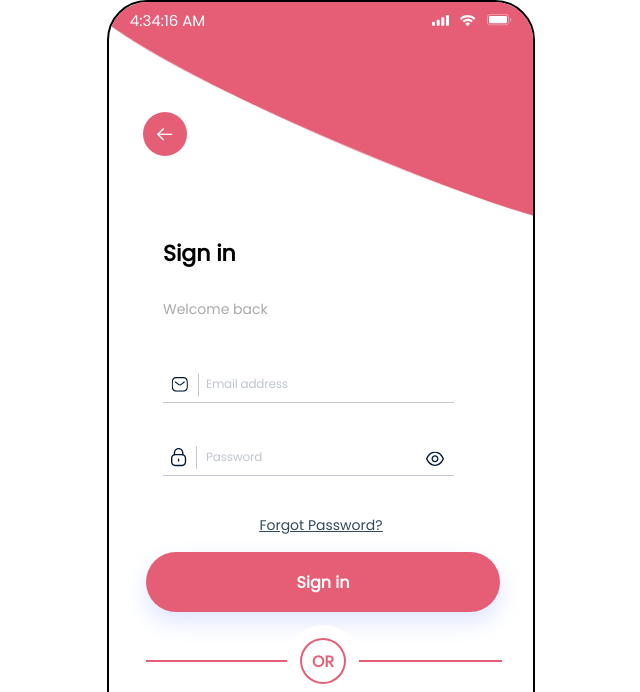
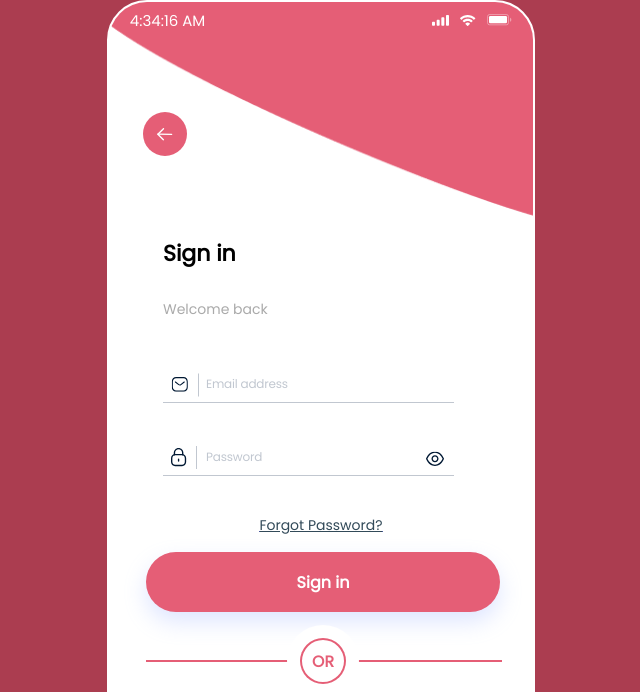
Before and after one commit to nikhilroy2/figma_mobile_design, a plain HTML site: page sign_in.html in a window 1280 px wide. Shown: the top 692 px of the page, without its empty margins (319-959 px from the left). Drawn offline with Linux system fonts and the light colour scheme.

Commit message:
sign in page addd

```diff
--- a/style.scss
+++ b/style.scss
@@ -12,12 +12,13 @@ body {
   display: flex;
   justify-content: center;
   align-items: center;
+  background: #AB3D50;
 }
 
 .sign_in_page_wrapper {
   width: 428px;
   height: 926px;
-  border: 2px solid;
+  border: 2px solid #fff;
   margin: auto;
   border-radius: 40px;
   background: white;
```
Also changed, not shown: style.css, 1 other file.
